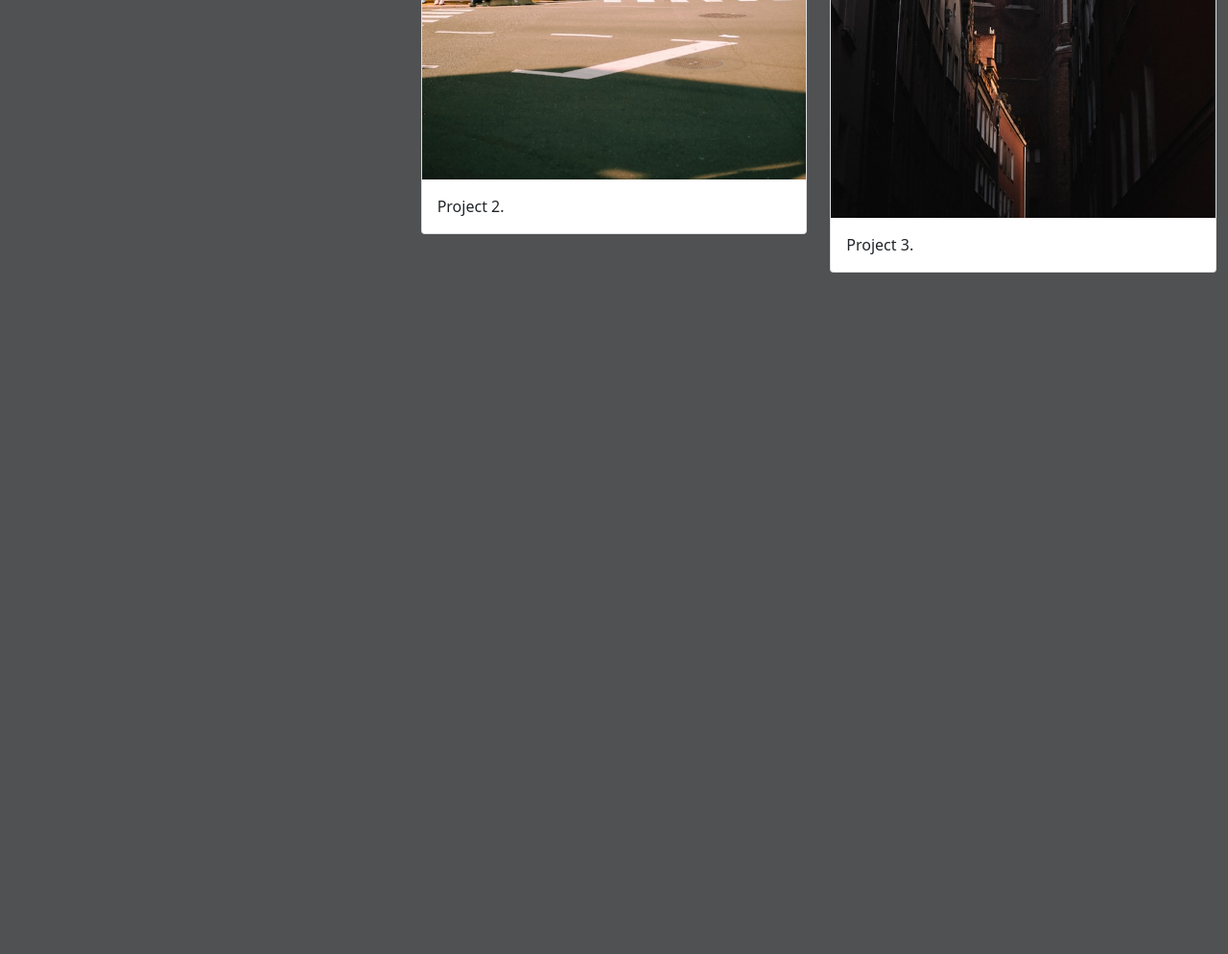
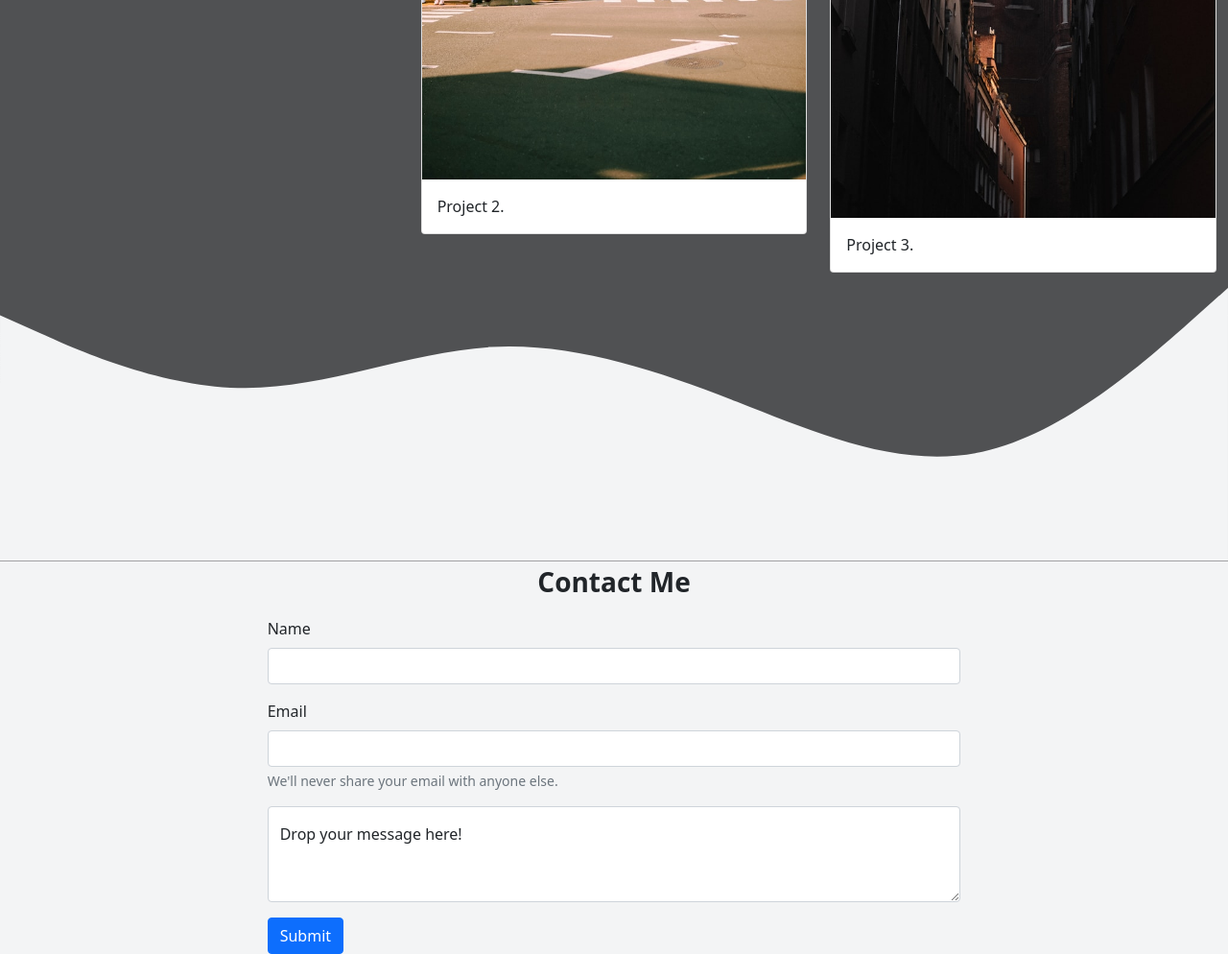
Before and after one commit to matchalatte05/portfolio-bootstrap-5, a plain HTML site: page index.html in a window 1280 px wide. Shown: the part 2053-3047 px from the top of the page at 96% size. Before the commit the page ends 2353 px from the top, so only its background shows below. Drawn offline with nearby package versions, Linux system fonts and the light colour scheme.

Commit message:
menambahkan fitur contact me yg berisi kolom isi nama, email, dan tinggalkan pesan disini serta tombol submit

```diff
--- a/index.html
+++ b/index.html
@@ -114,8 +114,45 @@
           </div>
         </div>
       </div>
+      <svg xmlns="http://www.w3.org/2000/svg" viewBox="0 0 1440 320">
+        <path
+          fill="#f3f4f5"
+          fill-opacity="1"
+          d="M0,32L48,53.3C96,75,192,117,288,117.3C384,117,480,75,576,69.3C672,64,768,96,864,133.3C960,171,1056,213,1152,192C1248,171,1344,85,1392,42.7L1440,0L1440,320L1392,320C1344,320,1248,320,1152,320C1056,320,960,320,864,320C768,320,672,320,576,320C480,320,384,320,288,320C192,320,96,320,48,320L0,320Z"
+        ></path>
+      </svg>
     </section>
     <!-- akhir colom my project -->
+    <!-- contact me -->
+    <section>
+      <div class="container-fluid" style="background-color: #f3f4f5">
+        <div class="row text-center fs-3 fw-bold mb-3">
+          <div class="col">Contact Me</div>
+        </div>
+        <div class="row justify-content-center">
+          <div class="col-md-7">
+            <form>
+              <div class="mb-3">
+                <label for="name" class="form-label">Name</label>
+                <input type="text" class="form-control" id="name" aria-describedby="name" />
+              </div>
+              <div class="mb-3">
+                <label for="InputEmail1" class="form-label">Email</label>
+                <input type="email" class="form-control" id="InputEmail1" aria-describedby="email" />
+
+                <div id="emailHelp" class="form-text">We'll never share your email with anyone else.</div>
+              </div>
+              <div class="form-floating mb-3">
+                <textarea class="form-control" placeholder="Leave a comment here" id="floatingTextarea2" style="height: 100px"></textarea>
+                <label for="floatingTextarea2">Drop your message here!</label>
+              </div>
+              <button type="submit" class="btn btn-primary">Submit</button>
+            </form>
+          </div>
+        </div>
+      </div>
+    </section>
+    <!-- akhir contact me -->
     <script src="https://cdn.jsdelivr.net/npm/bootstrap@5.0.2/dist/js/bootstrap.bundle.min.js" integrity="sha384-MrcW6ZMFYlzcLA8Nl+NtUVF0sA7MsXsP1UyJoMp4YLEuNSfAP+JcXn/tWtIaxVXM" crossorigin="anonymous"></script>
   </body>
 </html>
```
